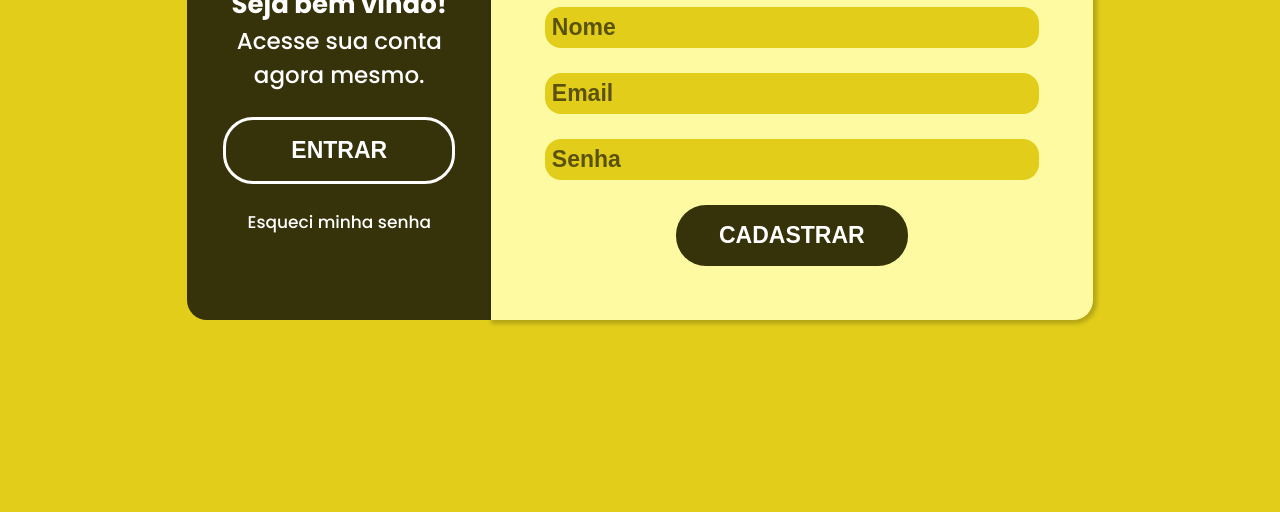
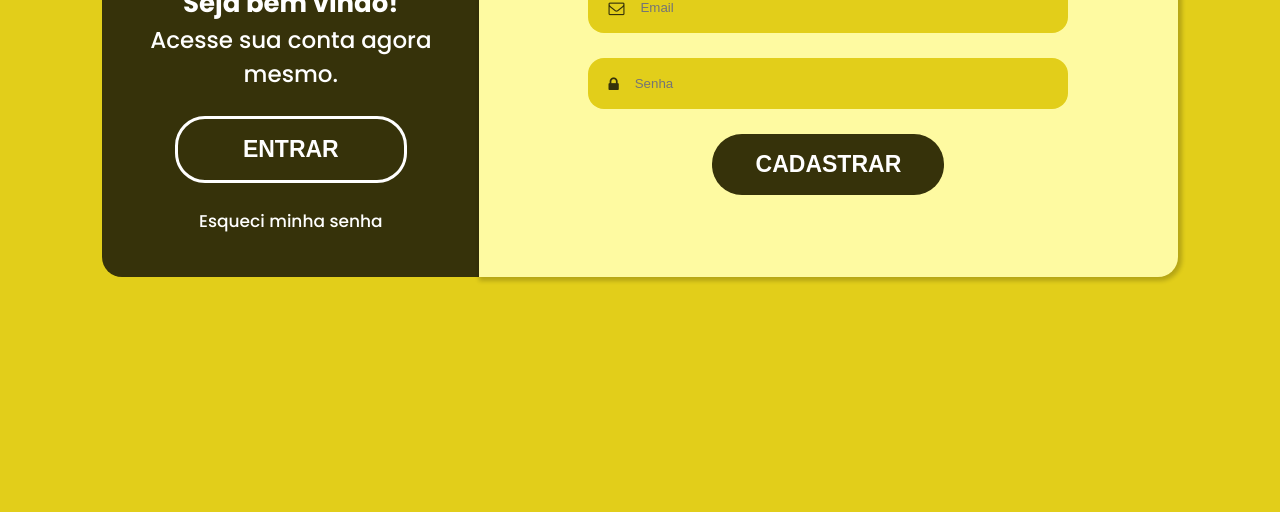
Before and after one commit to Helio-Junio/Formulario-de-Registro, a plain HTML site: page index.html in a window 1280 px wide. Shown: the part 341-853 px from the top of the page. After the commit the page ends 800 px from the top, so only its background shows below. Drawn offline with Linux system fonts and the light colour scheme.

Commit message:
Finalização do projeto

```diff
--- a/index.html
+++ b/index.html
@@ -3,14 +3,15 @@
 <head>
     <meta charset="UTF-8">
     <meta name="viewport" content="width=device-width, initial-scale=1.0">
+    <title>Formulário</title>
     <link rel="stylesheet" href="styles/style.css">
-    <title>Formulário</title>
+    <link rel="stylesheet" href="https://cdnjs.cloudflare.com/ajax/libs/font-awesome/4.7.0/css/font-awesome.min.css">
 </head>
 <body>
     <main class="apresentacao">
         <section class="cliente_apresentacao">
+                <img class="logo_apresentacao" src="assets/skambo3 1.png">
             <div class="conteudo_cliente_apresentacao">
-                <img src="assets/skambo3 1.png">
                 <h2 class="subtitulo_cliente">Seja bem vindo!</h2>
                 <p class="paragrafo_cliente">Acesse sua conta agora mesmo.</p><br>
                 <button class="btn_entrar">ENTRAR</button><br><br>
@@ -21,12 +22,19 @@
             <div class="conteudo_cadastrar_apresentacao">
                 <h1 class="titulo_cadastrar">Crie sua conta</h1>
                 <p class="paragrafo_cadastrar">Preencha o formulário</p><br>
-                <form>
-                    <input class="inserir_dados_cadastro_apresentacao_name" type="text" value="Nome"><br><br>
-                    <input class="inserir_dados_cadastro_apresentacao_email" type="text" value="Email"><br><br>
-                    <input class="inserir_dados_cadastro_apresentacao_password" type="text" value="Senha"><br><br>
+                <div class="icon_input_user">
+                    <i class="fa fa-user-plus"></i>
+                    <input type="text" placeholder="Nome">
+                </div><br>
+                <div class="icon_input_email">
+                    <i class="fa fa-envelope-o"></i>
+                    <input type="text" placeholder="Email">
+                </div><br>
+                <div class="icon_input_password">
+                    <i class="fa fa-lock"></i>
+                    <input type="password" placeholder="Senha">
+                </div><br>
                     <button class="btn_cadastrar">CADASTRAR</button>
-                </form>
             </div>
         </section>
     </main>
--- a/styles/style.css
+++ b/styles/style.css
@@ -15,27 +15,37 @@ body {
 .apresentacao {
     display: flex;
     justify-content: center;
-    padding: 15%;
+    padding: 8%;
 }
 
 .cliente_apresentacao {
     width: 304px;
     display: flex;
     flex-direction: column;
-    text-align: center;
     border-radius: 20px 0px 0px 20px;
     background-color: #36320A;
     padding: 4%;
 }
 
+.logo_apresentacao {
+    margin-top: 95px;
+    width: 50%;
+}
+
+.conteudo_cliente_apresentacao {
+    text-align: center;
+}
+
 .subtitulo_cliente {
     font-size: 26px;
     font-weight: 700;
+    text-align: center;
 }
 
 .paragrafo_cliente {
     font-size: 23px;
     font-weight: 500;
+    text-align: center;
 }
 
 .btn_entrar {
@@ -53,21 +63,25 @@ body {
 .paragrafo_cliente_esqueci_senha {
     font-size: 17px;
     font-weight: 500;
+    text-align: center;
 }
 
 .cadastrar_apresentacao {
-    width: 944px;
+    width: 640px;
     display: flex;
     flex-direction: column;
     text-align: center;
     border-radius: 0px 20px 20px 0px;
     background-color: #FEFAA1;
     box-shadow: 2px 2px 4px 2px rgba(0, 0, 0, 0.2);
-    padding: 6%;
+    padding: 4%;
 }
 
 .conteudo_cadastrar_apresentacao {
-    height: 100%;
+    display: flex;
+    flex-direction: column;
+    justify-content: center;
+    align-items: center;
 }
 
 .titulo_cadastrar {
@@ -82,38 +96,66 @@ body {
     color: #000000;
 }
 
-.inserir_dados_cadastro_apresentacao_name {
+.icon_input_user {
     width: 480px;
+    display: flex;
+    align-items: center;
+    gap: 3px;
     background-color: #E2CE1A;
-    background-image: url();
+    color: #36320A;
     border-radius: 16px;
     border: none;
-    padding: 7px;
-    font-size: 23px;
-    font-weight: 700;
-    color: rgba(0, 0, 0, 0.6);
+    padding: 5px 20px;
+    box-sizing: border-box;
+}
+.icon_input_user input{
+    width: 100%;
+    padding: 13px;
+    background-color: #E2CE1A;
+    outline: none;
+    border: none;
 }
 
-.inserir_dados_cadastro_apresentacao_email {
+.icon_input_email {
     width: 480px;
+    display: flex;
+    align-items: center;
+    gap: 3px;
     background-color: #E2CE1A;
+    color: #36320A;
     border-radius: 16px;
     border: none;
-    padding: 7px;
-    font-size: 23px;
-    font-weight: 700;
-    color: rgba(0, 0, 0, 0.6);
+    padding: 5px 20px;
+    box-sizing: border-box;
 }
 
-.inserir_dados_cadastro_apresentacao_password {
+.icon_input_email input{
+    width: 100%;
+    padding: 13px;
+    background-color: #E2CE1A;
+    outline: none;
+    border: none;
+}
+
+.icon_input_password {
     width: 480px;
+    display: flex;
+    align-items: center;
+    gap: 3px;
     background-color: #E2CE1A;
+    color: #36320A;
     border-radius: 16px;
     border: none;
-    padding: 7px;
-    font-size: 23px;
-    font-weight: 700;
-    color: rgba(0, 0, 0, 0.6);
+    padding: 5px 20px;
+    box-sizing: border-box;
+}
+
+.icon_input_password input{
+    width: 100%;
+    padding: 13px;
+    background-color: #E2CE1A;
+    outline: none;
+    border: none;
 }
 
 .btn_cadastrar {
```
